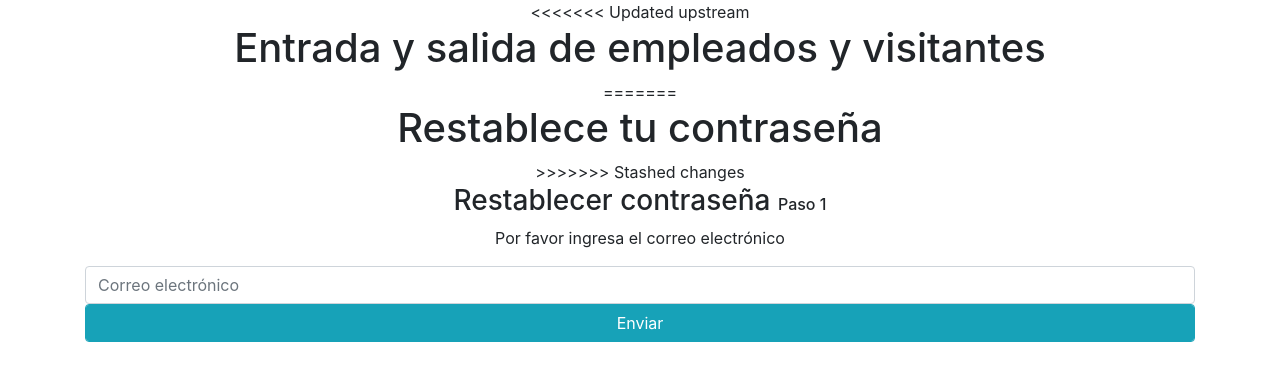
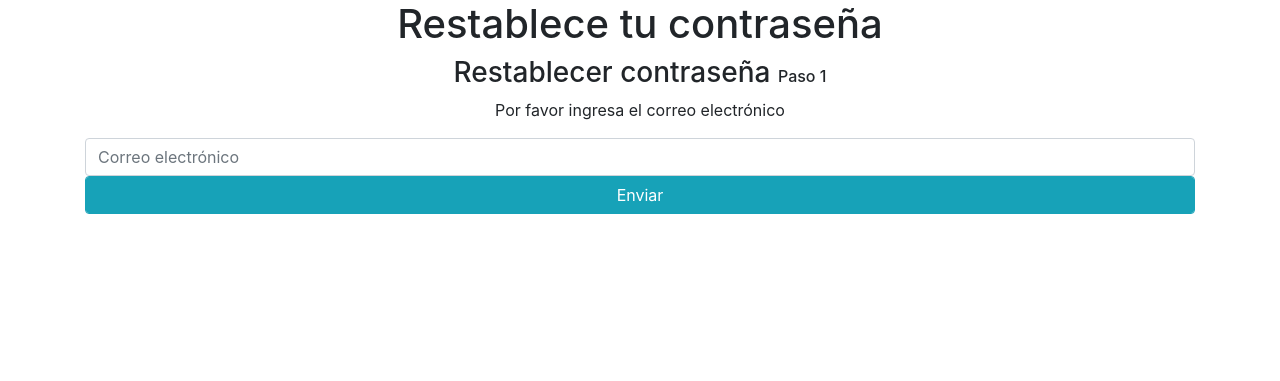
Before and after one commit to morales966/start8_entradaYsalida, a CakePHP app: the page made by app/View/Users/remember_password.ctp in a window 1280 px wide. Shown: the top 381 px of the page. Run offline with PHP 8.4 and a stand-in for CakePHP, Linux system fonts and the light colour scheme; the template is opened without the code that fills it, so the values that code supplies are empty; form fields are guessed from the names that the template uses; some libraries are stand-ins or nearby versions.

Commit message:
03-11-2020
copy

```diff
--- a/app/View/Users/remember_password.ctp
+++ b/app/View/Users/remember_password.ctp
@@ -1,10 +1,6 @@
 <div class="container">
 	<div class="text-center">
-<<<<<<< Updated upstream
-		<h1 class="">Entrada y salida de empleados y visitantes</h1>
-=======
 		<h1 class="">Restablece tu contraseña</h1>
->>>>>>> Stashed changes
 	</div>
 
 	<div class="text-center">
```
